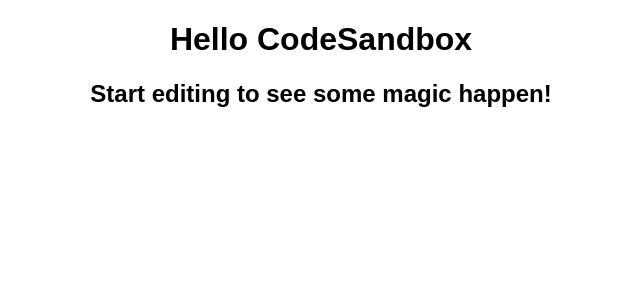
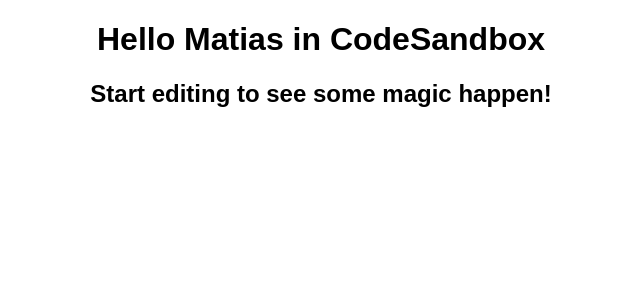
Before and after one commit to MatiasE/AprendiendoReact, a React (Create React App) app: page / in a window 1280 px wide. Shown: the top 300 px of the page, without its empty margins (319-959 px from the left). Built offline with nearby package versions, Linux system fonts and the light colour scheme.

Commit message:
Cambie h1 Agregue Matias a h1

```diff
--- a/src/App.js
+++ b/src/App.js
@@ -3,7 +3,7 @@
 export default function App() {
   return (
     <div className="App">
-      <h1>Hello CodeSandbox</h1>
+      <h1>Hello Matias in CodeSandbox</h1>
       <h2>Start editing to see some magic happen!</h2>
     </div>
   );
```
